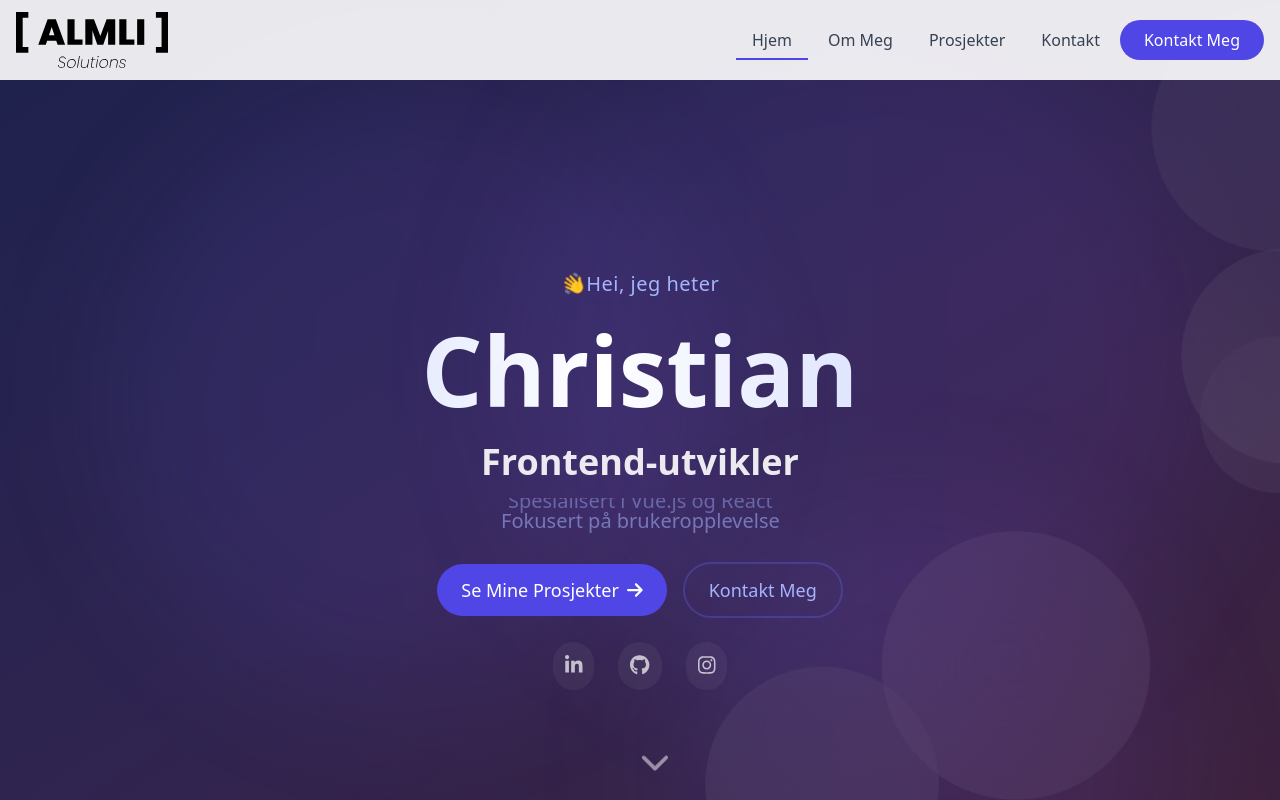
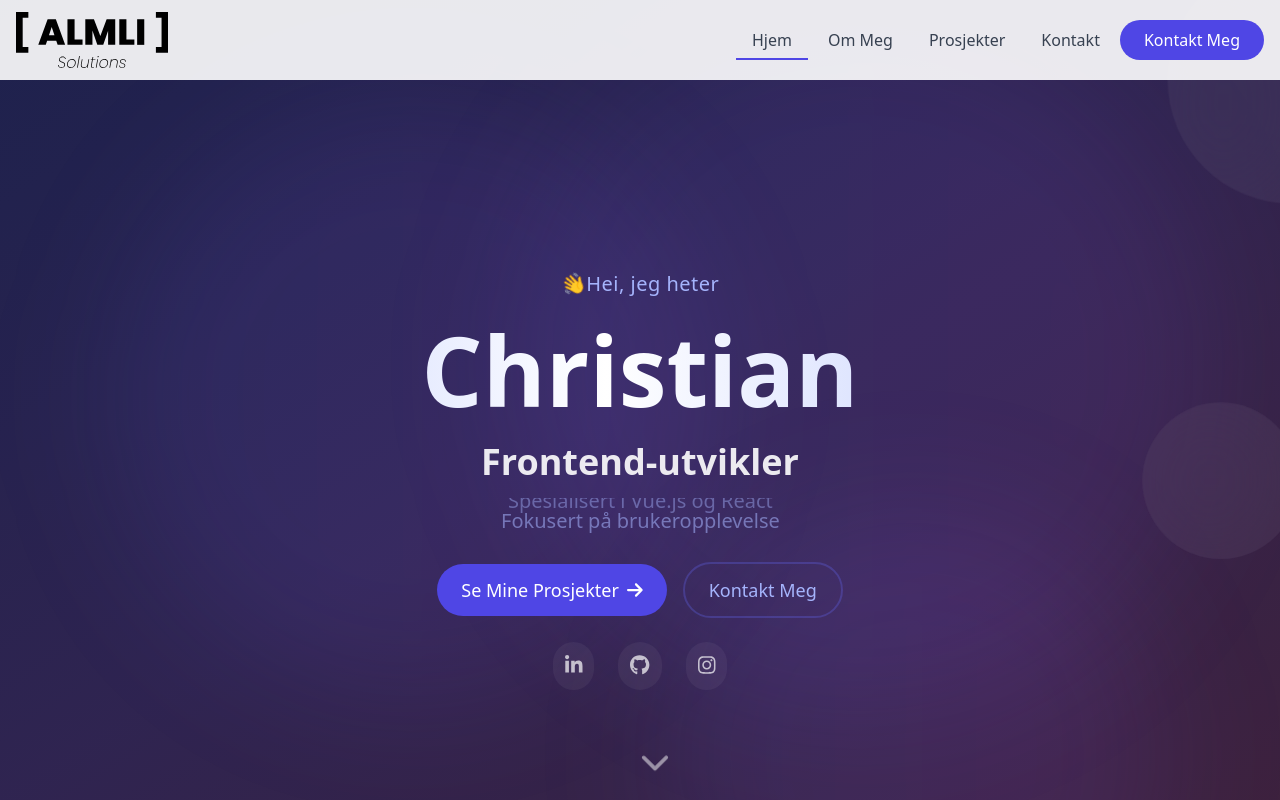
Before and after one commit to chralmli/almli-portfolio-v2, a Vue app: page / in a window 1280 px wide. Shown: the top 800 px of the page. Built offline with nearby package versions, Linux system fonts and the light colour scheme; some icons are missing.

Commit message:
optimize animation for mobile (hardware acceleration), simplified animation for mobile

```diff
--- a/src/components/BackgroundBlobs.vue
+++ b/src/components/BackgroundBlobs.vue
@@ -7,16 +7,19 @@
 
     <!-- Animated blobs that appear across all sections -->
     <div
-      v-for="n in 3"
+      v-for="n in isMobile ? 2 : 3"
       :key="n"
       class="blob absolute bg-gradient-to-r from-indigo-500/10 to-purple-500/10 rounded-full blur-3xl"
       :style="getBlobStyle(n)"
     ></div>
 
     <!-- Home section specific animations -->
-    <div class="absolute inset-0 pointer-events-none">
+    <div
+      v-if="!isMobile"
+      class="absolute inset-0 pointer-events-none"
+    >
       <div
-        v-for="n in 5"
+        v-for="n in 3"
         :key="`shape-${n}`"
         class="floating-shape absolute bg-white/5 backdrop-blur-3xl rounded-full"
         :style="getRandomShapeStyle(n)"
@@ -26,11 +29,17 @@
 </template>
 
 <script setup>
-import { onMounted, onBeforeUnmount } from 'vue';
+import { ref, onMounted, onBeforeUnmount } from 'vue';
 import gsap from 'gsap';
 import { MotionPathPlugin } from 'gsap/all';
 
 gsap.registerPlugin(MotionPathPlugin);
+
+// Check if device is mobile
+const isMobile = ref(false);
+const checkMobile = () => {
+  isMobile.value = window.innerWidth <= 768;
+};
 
 const props = defineProps({
   showHomeAnimation: {
@@ -40,22 +49,58 @@ const props = defineProps({
 });
 
 
-// Base animated background blobs
+// Common floating blobs animations
 const getBlobStyle = (index) => {
   const positions = [
     { top: '10%', left: '10%' },
     { top: '60%', right: '10%' },
     { bottom: '10%', left: '40%' }
   ];
-  const sizes = ['600px', '500px', '700px'];
+  const sizes = isMobile.value
+    ? ['400px', '300px']
+    : ['600px', '500px', '700px'];
 
   return {
     width: sizes[index - 1],
     height: sizes[index -1],
     ...positions[index - 1],
-    animation: `float-${index} ${15 + index * 2}s infinite linear`,
+    animation: isMobile.value
+    ? `float-simple-${index} ${20 + index * 2}s infinite linear`
+    : `float-${index} ${15 + index * 2}s infinite linear`,
   };
 };
+
+// Simplified animations for mobile
+onMounted(() => {
+  checkMobile();
+  window.addEventListener('resize', checkMobile);
+
+  if (!isMobile.value) {
+    gsap.utils.toArray('.floating-shape').forEach((shape) => {
+      moveShapeAlongPath(shape);
+    });
+
+    gsap.utils.toArray('blob').forEach((blob) => {
+      gsap.to(blob, {
+        x: 'random(-50, 50)',
+        y: 'random(-50, 50)',
+        duration: 10 + Math.random() * 10,
+        repeat: -1,
+        yoyo: true,
+        ease: 'power1.inOut'
+      });
+    });
+  }
+});
+
+// Cleanup
+onBeforeUnmount(() => {
+  window.removeEventListener('resize', checkMobile);
+  if (!isMobile.value) {
+    gsap.killTweensOf('.floating-shape');
+    gsap.killTweensOf('.blob');
+  }
+});
 
 // Home specific shape animations
 const getRandomShapeStyle = (index) => {
@@ -137,6 +182,7 @@ onBeforeUnmount(() => {
 </script>
 
 <style scoped>
+/* Animations for desktop */
 @keyframes float-1 {
   0% { transform: translate(0, 0) rotate(0deg) scale(1); }
   50% { transform: translate(50px, 20px) rotate(180deg) scale(1.1); }
@@ -155,15 +201,36 @@ onBeforeUnmount(() => {
   100% { transform: translate(0, 0) rotate(180deg) scale(1); }
 }
 
+/* Simplified animations for mobile */
+@keyframes float-simple-1 {
+  0% { transform: translate(0, 0); }
+  50% { transform: translate(20px, 10px); }
+  100% { transform: translate(0, 0); }
+}
+
+@keyframes float-simple-2 {
+  0% { transform: translate(0, 0); }
+  50% { transform: translate(-20px, -10px); }
+  100% { transform: translate(0, 0); }
+}
+
+
+/* Optimize performance with hardware acceleration */
 .blob {
   position: absolute;
   transform-origin: center;
   pointer-events: none;
+  will-change: transform;
+  backface-visibility: hidden;
+  -webkit-backface-visibility: hidden;
 }
 
 .floating-shape {
   position: absolute;
   pointer-events: none;
   transition: opacity 0.3s ease;
+  will-change: transform;
+  backface-visibility: hidden;
+  -webkit-backface-visibility: hidden;
 }
 </style>
```
